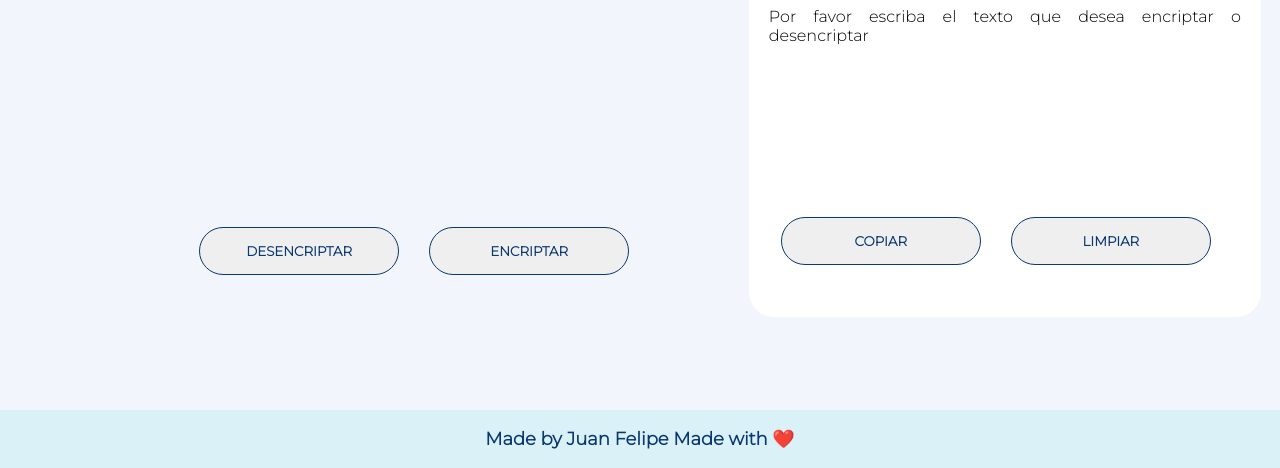
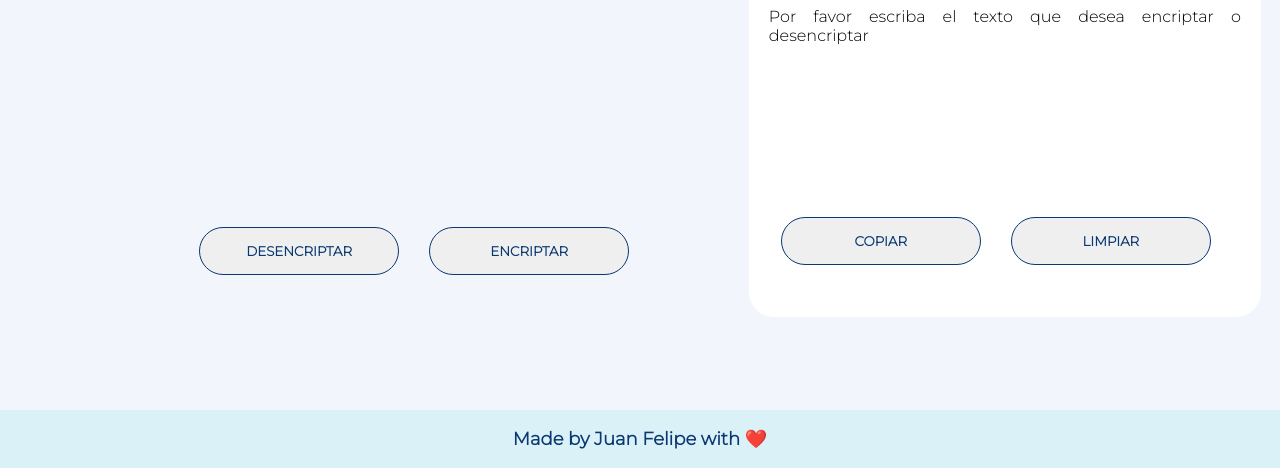
Before and after one commit to Destroy4112/Encriptador-Alura, a plain HTML site: page index.html in a window 1280 px wide. Shown: the part 332-800 px from the top of the page. Drawn offline with Linux system fonts and the light colour scheme.

Commit message:
mensaje de Footer arreglado

```diff
--- a/index.html
+++ b/index.html
@@ -42,7 +42,7 @@
     </main>
 
     <footer>
-        <span> Made by Juan Felipe Made with ❤️</span>
+        <span> Made by Juan Felipe with ❤️</span>
     </footer>
     <script src="main.js"></script>
 </body>
```
